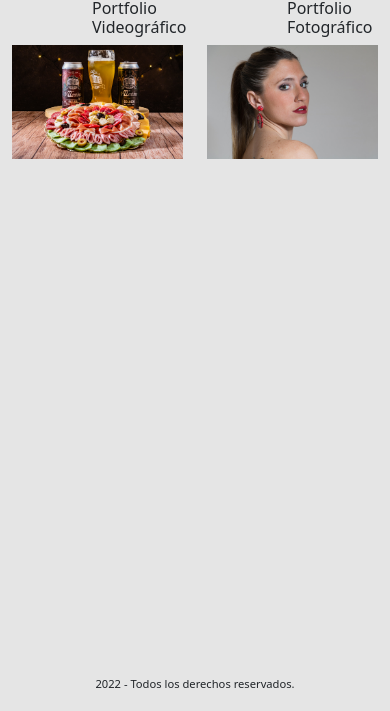
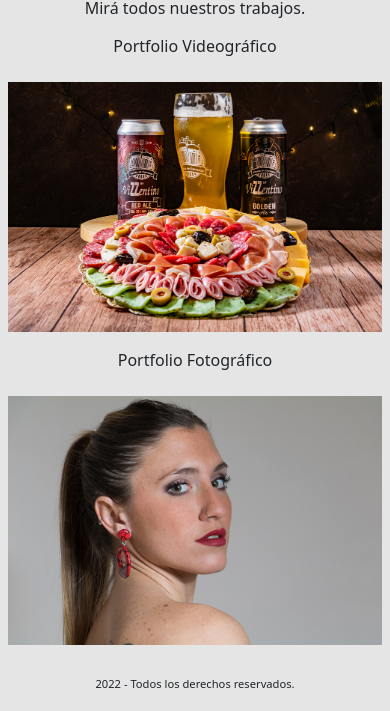
Before and after one commit to fsangregorio/finaldesarrolloweb, a website: page pages/portfolios.html in a window 390 px wide. Shown: the part 97-808 px from the top of the page. Drawn offline with nearby package versions, Linux system fonts and the light colour scheme.

Commit message:
Correciones del final de Desarrollo Web

```diff
--- a/pages/portfolios.html
+++ b/pages/portfolios.html
@@ -19,14 +19,14 @@
     <title>Portfolios | Imagine Ph</title>
 </head>
 <body>
-
-    <nav class="navbar navbar-expand-lg navbar-light barraNavegacion topnav">
+    <header>
+        <nav class="navbar navbar-expand-lg navbar-light barraNavegacion">
             <div class="container-fluid">
-        <img src="../img/Logo Edit.jpg" alt="Logo de Imagine" class="imagineLogo">
+            <a href="../index.html"><img src="../img/logoEdit.jpg" alt="Logo de Imagine" class="imagineLogo"></a>
             <button class="navbar-toggler" type="button" data-bs-toggle="collapse" data-bs-target="#navbarText" aria-controls="navbarText" aria-expanded="false" aria-label="Toggle navigation">
                 <span class="navbar-toggler-icon"></span>
             </button>
-        <div class="collapse navbar-collapse" id="navbarText">
+            <div class="collapse navbar-collapse topnav" id="navbarText">
                 <ul class="navbar-nav me-auto mb-3 mb-lg-0">
                     <li class="nav-item">
                         <a class="nav-link" href="../index.html">Home</a>
@@ -50,29 +50,25 @@
             </div>
             </div>
         </nav>
+    </header>
+
     <hr/>
-    <main class="container-fluid fondo">
+
+    <main class="mainPortfolios">
         <h1 class="portfolios">
-            Mirá todos nuestros trabajos
+            Portfolios
         </h1>
 
-        <div class="row">
-            <div class="col-6">
-                <h2 class="portfoliosSubtituloA">
-                    Portfolio Videográfico
+        <h2 class="nuestrosTrabajos">
+            Mirá todos nuestros trabajos.
         </h2>
+        <p class="portfoliosSubtituloA">Portfolio Videográfico</p>
         <div class="imgVizzentino">
             <img src="../img/viz.jpg" alt="Imagen de un producto" width="100%" class="mainImage">
         </div>
-            </div>
-            <div class="col-6">
-                <h2 class="portfoliosSubtituloA">
-                    Portfolio Fotográfico
-                </h2>
+        <p class="portfoliosSubtituloB">Portfolio Fotográfico</p>
         <div class="imgModelo">
             <img src="../img/cam.jpg" alt="Imagen de una modelo" width="100%" class="mainImage">
-                </div>
-            </div>
         </div>
     </main>
 
--- a/scss/estilos.scss
+++ b/scss/estilos.scss
@@ -1,17 +1,6 @@
 @import "utilities/variables";
-
-@mixin centrado {
-    justify-content: center;
-    text-align: center;
-    justify-items: center;
-}
-
-%hover{
-    transition: 0.5s;
-    transform: scale(1.2);
-    animation-duration: 0.5s;
-    color: $color-hover;
-}
+@import "utilities/extend";
+@import "utilities/mixin";
 
 $botonNav: (
     colorNav: #373737,
@@ -23,6 +12,7 @@ body{
     position: relative;
     min-height: 100vh;
     padding-bottom: 3rem;
+    header{
         nav{
             .barraNavegacion{
                 @include centrado;
@@ -39,6 +29,7 @@ body{
             }
             .slogan{
                 font-weight: 900;
+            }
         }
     }
     hr{
@@ -87,6 +78,55 @@ body{
 
 }
 
+.mainPortfolios{
+    display: grid;
+    grid-template-areas: "portfolios portfolios"
+                         "nuestrosTrabajos nuestrosTrabajos"
+                         "portfoliosSubtituloA portfoliosSubtituloB"
+                         "imgVizzentino imgModelo"
+;
+}
+
+.portfolios{
+    grid-area: portfolios;
+}
+
+.nuestrosTrabajos{
+    grid-area: nuestrosTrabajos;
+}
+
+.imgVizzentino{
+    grid-area: imgVizzentino;
+    display: flex;
+    justify-content: center;
+    align-items: center;
+    padding: 0.5rem;
+}
+
+.imgModelo{
+    grid-area: imgModelo;
+    display: flex;
+    justify-content: center;
+    align-items: center;
+    padding: 0.5rem;
+}
+
+.portfoliosSubtituloA{
+    grid-area: portfoliosSubtituloA;
+    display: flex;
+    justify-content: center;
+    align-items: center;
+    padding-top: 0.5rem;
+}
+
+.portfoliosSubtituloB{
+    grid-area: portfoliosSubtituloB;
+    display: flex;
+    justify-content: center;
+    align-items: center;
+    padding-top: 0.5rem;
+}
+
 .imagen{
     @include centrado;
     padding: 0.5rem;
@@ -125,7 +165,36 @@ body{
 }
 
 @media only screen and (max-width: 600px) {
-    .mediaPic {
-        width: 100vw;
+    .mediaPic {width: 100vw;
+    }
+    .mainPortfolios{
+        display: grid;
+        grid-template-areas: "portfolios"
+                             "nuestrosTrabajos"
+                             "portfoliosSubtituloA"
+                             "imgVizzentino"
+                             "portfoliosSubtituloB"
+                             "imgModelo";
+        justify-content: center;
+    }
+
+    .portfoliosSubtituloA{
+        grid-area: portfoliosSubtituloA;
+    }
+
+    .portfoliosSubtituloB{
+        grid-area: portfoliosSubtituloB;
+    }
+
+    .nuestrosTrabajos{
+        grid-area: nuestrosTrabajos;
+    }
+
+    .imgVizzentino{
+        grid-area: imgVizzentino;
+    }
+
+    .imgModelo{
+        grid-area: imgModelo;
     }
 }
--- /dev/null
+++ b/scss/utilities/_extend.scss
@@ -0,0 +1,6 @@
+%hover{
+    transition: 0.5s;
+    transform: scale(1.2);
+    animation-duration: 0.5s;
+    color: $color-hover;
+}
--- /dev/null
+++ b/scss/utilities/_mixin.scss
@@ -0,0 +1,5 @@
+@mixin centrado {
+    justify-content: center;
+    text-align: center;
+    justify-items: center;
+}
```
Also changed, not shown: index.html (+5 -4 lines), pages/about.html (+5 -4 lines), pages/contact.html (+7 -6 lines), pages/print_shop.html (+5 -4 lines), css/main.css, img/bg.jpg (deleted), img/logoEdit.jpg (renamed from img/Logo Edit.jpg). Lines whose indentation alone changed are shown as unchanged.
